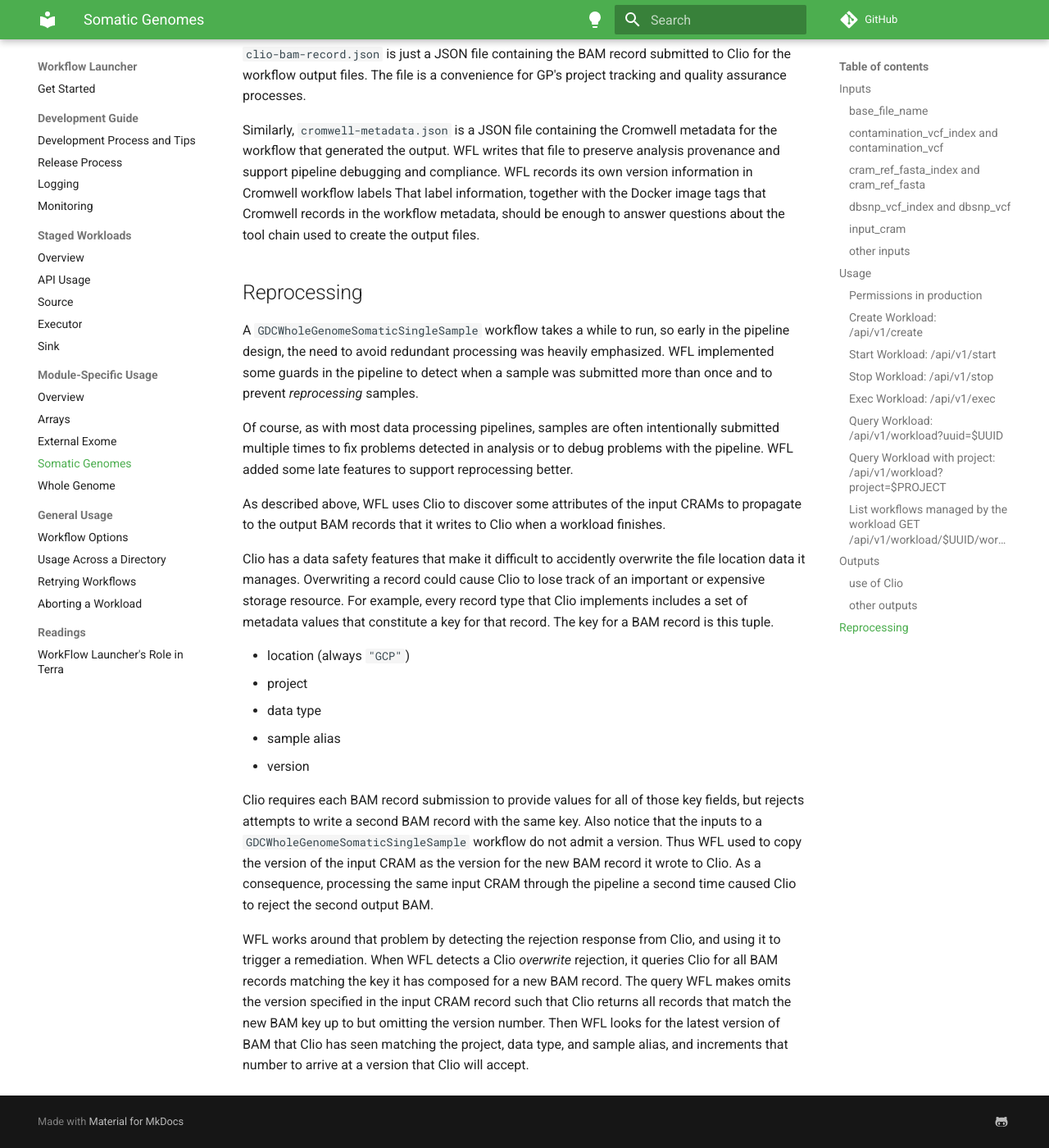
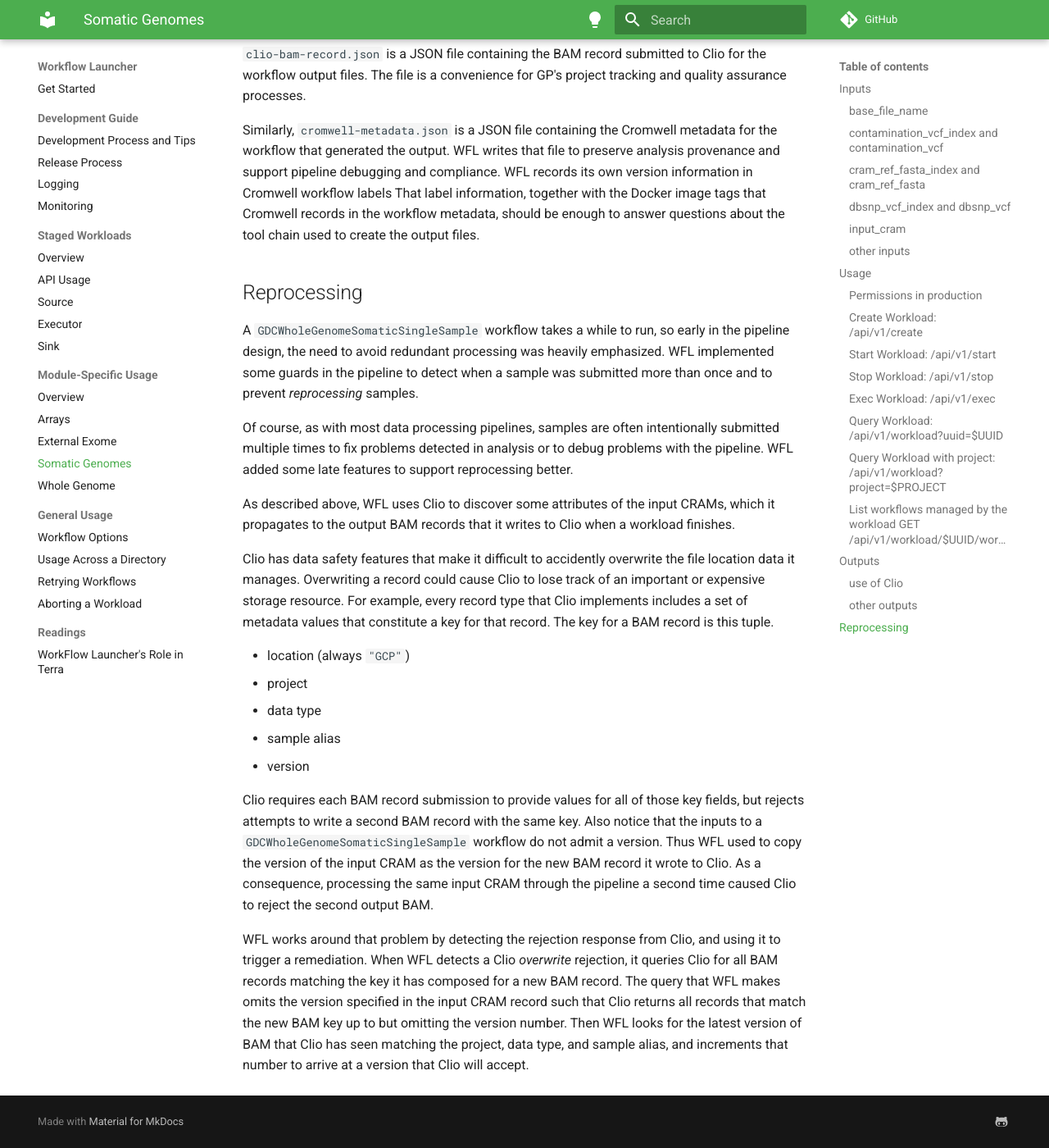
Before and after one commit to broadinstitute/wfl, an MkDocs documentation site: the page built from docs/md/modules-sg.md, in a window 1280 px wide and 1400 px high, scrolled down 8124 px. Shown: the whole window at 82% size. Built offline with MkDocs 1.6.1 and Material for MkDocs 9.7.7, drawn with Linux system fonts in a browser that asks for light colours; comment, search, counter and statistics services are not loaded.

Commit message:
Edit more copy.

```diff
--- a/docs/md/modules-sg.md
+++ b/docs/md/modules-sg.md
@@ -463,7 +463,7 @@ Those files are named:
 - `clio-bam-record.json`
 - `cromwell-metadata.json`
 
-`clio-bam-record.json` is just a JSON file
+`clio-bam-record.json` is a JSON file
 containing the BAM record
 submitted to Clio
 for the workflow output files.
@@ -508,12 +508,12 @@ to support reprocessing better.
 
 As described above,
 WFL uses Clio to discover
-some attributes of the input CRAMs
-to propagate to the output BAM records
+some attributes of the input CRAMs,
+which it propagates to the output BAM records
 that it writes to Clio
 when a workload finishes.
 
-Clio has a data safety features
+Clio has data safety features
 that make it difficult to accidently
 overwrite the file location data it manages.
 Overwriting a record could
@@ -554,7 +554,7 @@ and using it to trigger a remediation.
 When WFL detects a Clio _overwrite_ rejection,
 it queries Clio for all BAM records matching
 the key it has composed for a new BAM record.
-The query WFL makes omits the version specified
+The query that WFL makes omits the version specified
 in the input CRAM record
 such that Clio returns all records
 that match the new BAM key
```
